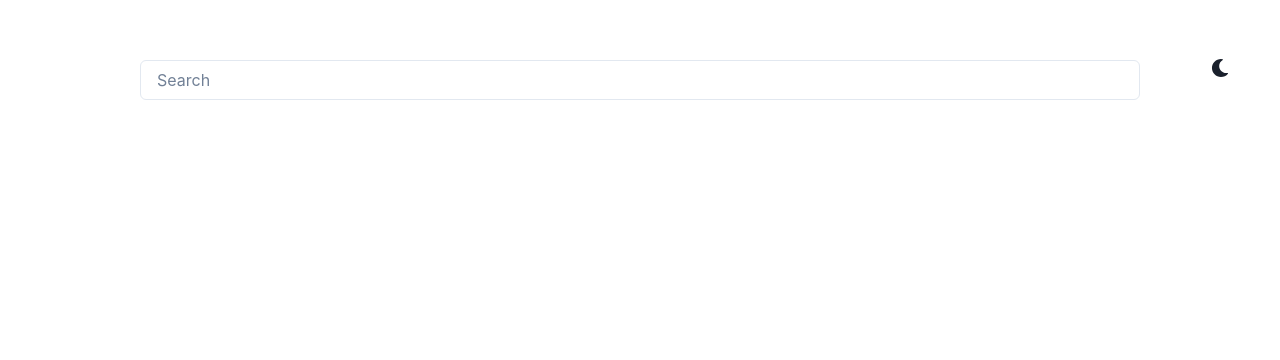
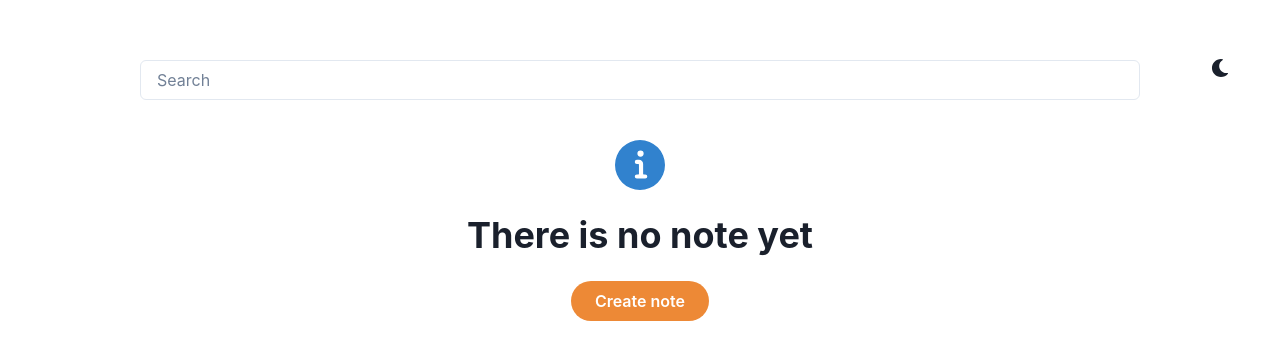
Before and after one commit to kod-man/most-frequent-used-notes-client, a React (Create React App) app: page / in a window 1280 px wide. Shown: the top 360 px of the page. Built offline with nearby package versions, Linux system fonts and the light colour scheme.

Commit message:
create notes list component

```diff
--- a/package.json
+++ b/package.json
@@ -3,6 +3,7 @@
   "version": "0.1.0",
   "private": true,
   "dependencies": {
+    "@chakra-ui/icons": "^2.0.13",
     "@chakra-ui/react": "^2.4.2",
     "@emotion/react": "^11.10.5",
     "@emotion/styled": "^11.10.5",
--- a/src/App.tsx
+++ b/src/App.tsx
@@ -1,13 +1,22 @@
 import { Box, ChakraProvider, Flex, theme } from "@chakra-ui/react";
 import { ColorModeSwitcher } from "./ColorModeSwitcher";
+import NoteList from "./components/NoteList";
 import SearchBar from "./components/SearchBar";
 
 export const App = () => (
   <ChakraProvider theme={theme}>
     <Box position="relative">
       <ColorModeSwitcher position="absolute" right="10" />
-      <Flex mt={12} justifyContent="center" minH="100vh" p={3}>
+      <Flex
+        mt={12}
+        justifyContent="start"
+        alignItems="center"
+        flexDirection="column"
+        minH="100vh"
+        p={3}
+      >
         <SearchBar />
+        <NoteList />
       </Flex>
     </Box>
   </ChakraProvider>
--- /dev/null
+++ b/src/components/NoteList.tsx
@@ -0,0 +1,31 @@
+import { InfoIcon } from "@chakra-ui/icons";
+import { Box, Button, Flex, Heading } from "@chakra-ui/react";
+import { useState } from "react";
+import { Note } from "../utils/types";
+
+function NoteList() {
+  const [notes, setNotes] = useState<Note[]>([]);
+  if (notes.length === 0) {
+    return (
+      <Box textAlign="center" py={10} px={6}>
+        <InfoIcon boxSize={"50px"} color={"blue.500"} />
+        <Heading as="h2" size="xl" mt={6} mb={2}>
+          There is no note yet
+        </Heading>
+        <Button
+          rounded={"full"}
+          mt={4}
+          px={6}
+          colorScheme={"orange"}
+          bg={"orange.400"}
+          _hover={{ bg: "orange.500" }}
+        >
+          Create note
+        </Button>
+      </Box>
+    );
+  }
+  return <Flex mt={10}>NoteList</Flex>;
+}
+
+export default NoteList;
--- /dev/null
+++ b/src/utils/types.ts
@@ -0,0 +1,6 @@
+export type Note = {
+  id: string;
+  keyword: string;
+  description: string;
+  content: string;
+};
```
Also changed, not shown: 1 other file (tests, documents, lock files or other folders).
